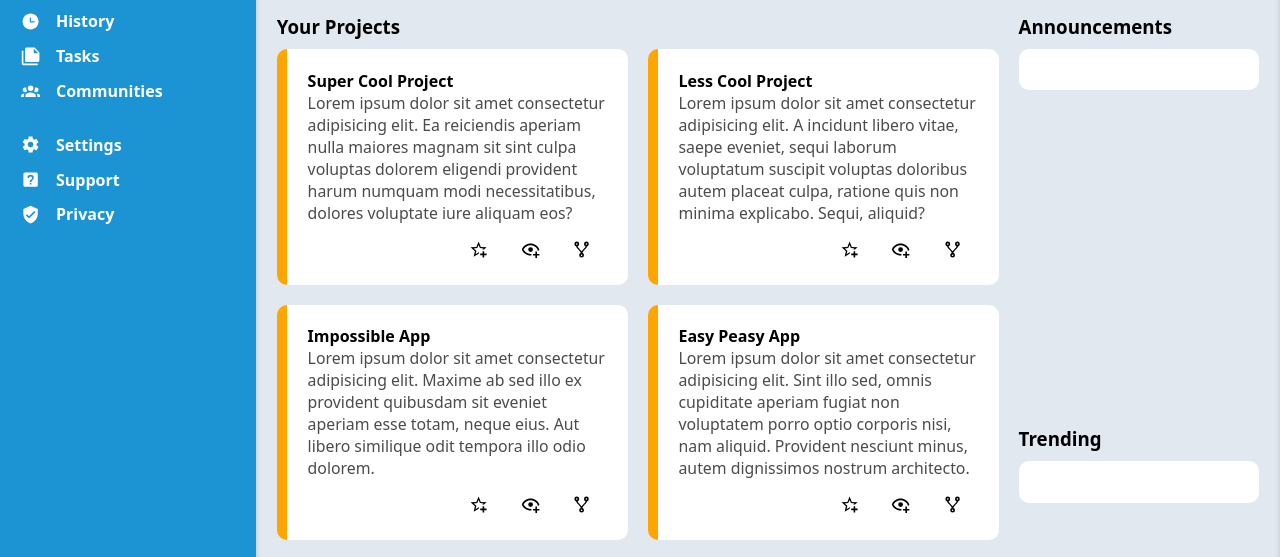
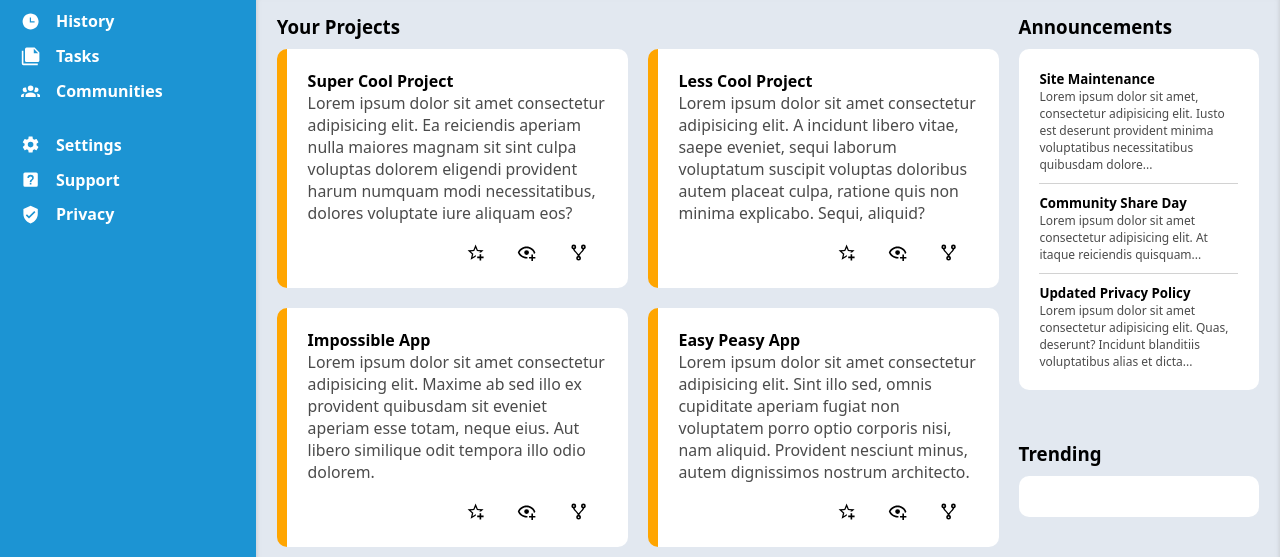
Before and after one commit to sarahrovie/admin-dashboard, a plain HTML site: page index.html in a window 1280 px wide. Shown: the part 179-736 px from the top of the page. Drawn offline with Linux system fonts and the light colour scheme.

Commit message:
Edit announcements section

```diff
--- a/index.html
+++ b/index.html
@@ -357,7 +357,36 @@
         </div>
         <div class="announcements">
           <h3 class="section-title">Announcements</h3>
-          <div class="card"></div>
+          <div class="card">
+            <div class="announcement">
+              <h5>Site Maintenance</h5>
+              <p>
+                Lorem ipsum dolor sit amet, consectetur adipisicing elit. Iusto
+                est deserunt provident minima voluptatibus necessitatibus
+                quibusdam dolore...
+              </p>
+            </div>
+
+            <hr />
+
+            <div class="announcement">
+              <h5>Community Share Day</h5>
+              <p>
+                Lorem ipsum dolor sit amet consectetur adipisicing elit. At
+                itaque reiciendis quisquam...
+              </p>
+            </div>
+
+            <hr />
+
+            <div class="announcement">
+              <h5>Updated Privacy Policy</h5>
+              <p>
+                Lorem ipsum dolor sit amet consectetur adipisicing elit. Quas,
+                deserunt? Incidunt blanditiis voluptatibus alias et dicta...
+              </p>
+            </div>
+          </div>
         </div>
         <div class="trending">
           <h3 class="section-title">Trending</h3>
--- a/style.css
+++ b/style.css
@@ -21,8 +21,6 @@ body {
 .wrapper {
   display: grid;
   grid-template-columns: minmax(180px, 1fr) 4fr;
-  grid-template-rows: 1fr 4fr;
-  height: 100vh;
 }
 
 .sidebar {
@@ -168,7 +166,8 @@ body {
   background-color: #e2e8f0;
   display: grid;
   grid-template-columns: 3fr 1fr;
-  grid-template-rows: 1fr 1fr;
+  grid-template-rows: repeat(2, 50%);
+  align-items: start;
   padding: 1.3rem;
   gap: 20px;
   box-shadow: inset #9494946c 0px 3px 5px 0px;
@@ -178,7 +177,7 @@ body {
   display: grid;
   align-content: start;
   grid-template-columns: repeat(auto-fit, minmax(300px, 1fr));
-  grid-row: 1 / 3;
+  grid-row: 1 / -1;
   gap: 20px;
 }
 
@@ -209,11 +208,32 @@ ul.card-btns {
   grid-auto-flow: column;
   justify-content: end;
   gap: 2rem;
-  padding: 1rem 1rem 0 0;
+  padding: 1.2rem 1.2rem 0 0;
 }
 
 .announcements {
-  grid-area: 1 / 2 / 2 / 3;
+  grid-column: 2 / 3;
+  grid-row: 1 / 2;
+}
+
+.announcements > .card {
+  grid-auto-flow: row;
+  gap: 10px;
+}
+
+.card .announcement {
+  overflow: hidden;
+  text-overflow: ellipsis;
+}
+
+.card hr {
+  border: none;
+  height: 1px;
+  background-color: #9494946c;
+}
+
+.announcement p {
+  font-size: 0.75rem;
 }
 
 .announcements,
@@ -221,8 +241,10 @@ ul.card-btns {
   display: grid;
   align-content: start;
   gap: 10px;
+  grid-template-rows: repeat(2, min-content);
 }
 
 .trending {
-  grid-area: 2 / 2 / 3 / 3;
+  grid-column: 2 / 3;
+  grid-row: 2 / 3;
 }
```
